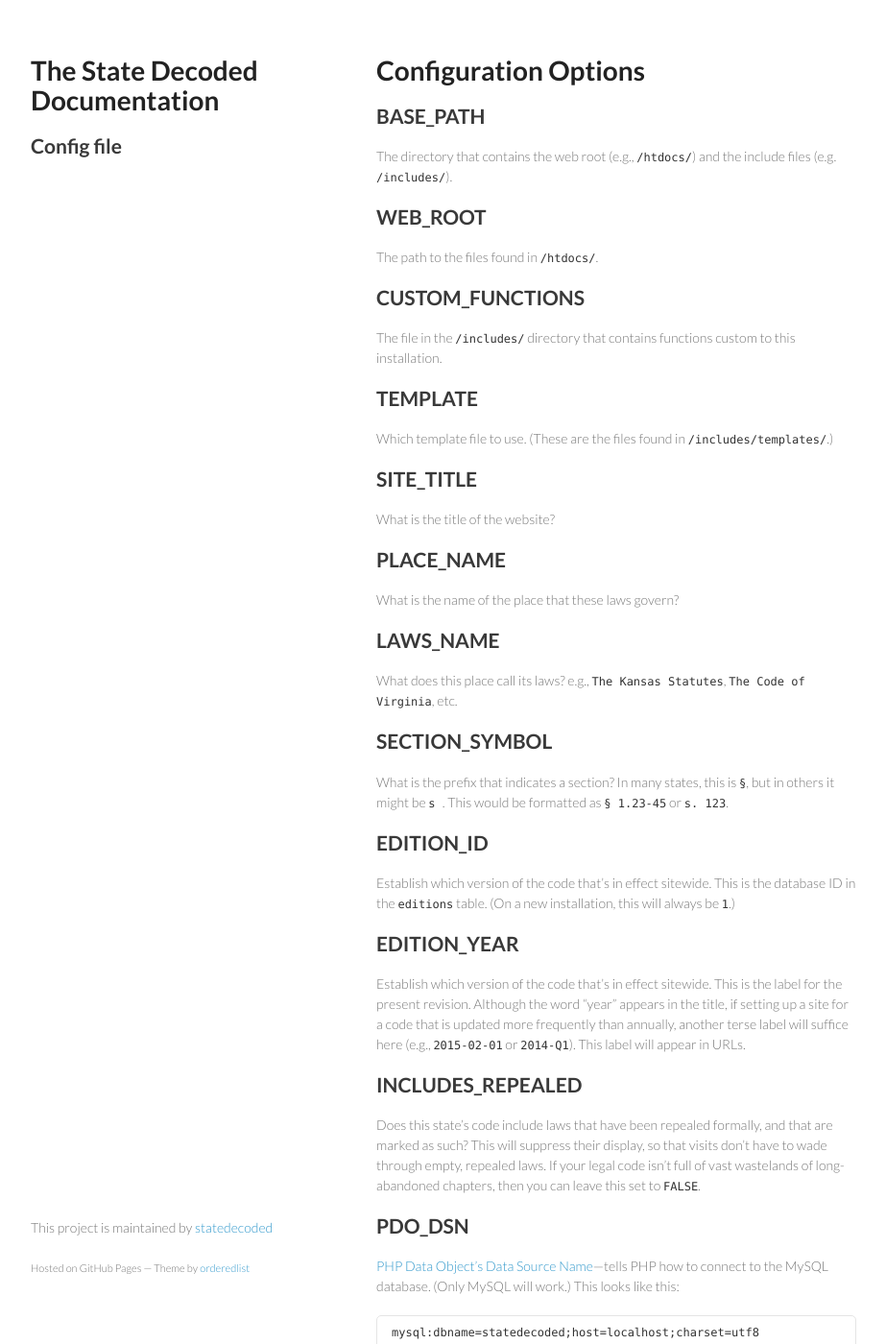
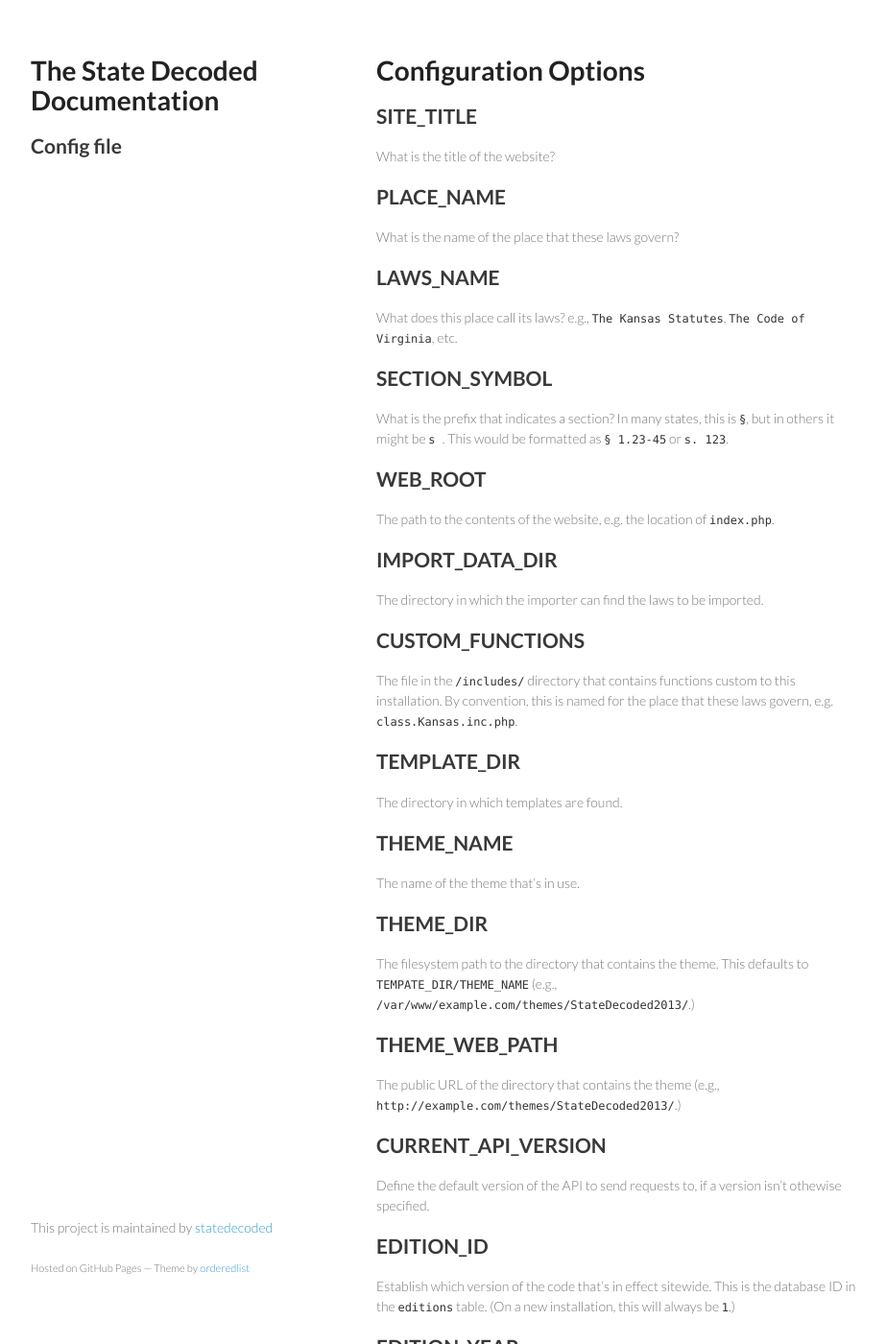
Before and after one commit to statedecoded/documentation, a Jekyll site: the page built from config.md, in a window 1280 px wide and 1400 px high. Shown: the whole window at 96% size, without its empty margins (178-1101 px from the left). Built offline with Jekyll 4.4.1, drawn with Linux system fonts in a browser that asks for light colours; some of the changed text lies outside the part shown.

Commit message:
Minor overhaul of docs to reflect minor overhaul of config options

```diff
--- a/config.md
+++ b/config.md
@@ -3,18 +3,6 @@ title: Config file
 layout: default
 ---
 # Configuration Options
-
-## BASE_PATH
-The directory that contains the web root (e.g., `/htdocs/`) and the include files (e.g. `/includes/`).
-
-## WEB_ROOT
-The path to the files found in `/htdocs/`.
-
-## CUSTOM_FUNCTIONS
-The file in the `/includes/` directory that contains functions custom to this installation.
-
-## TEMPLATE
-Which template file to use. (These are the files found in `/includes/templates/`.)
 
 ## SITE_TITLE
 What is the title of the website?
@@ -28,6 +16,30 @@ What does this place call its laws? e.g., `The Kansas Statutes`, `The Code of Vi
 ## SECTION_SYMBOL
 What is the prefix that indicates a section? In many states, this is `§`, but in others it might be `s `. This would be formatted as `§ 1.23-45` or `s. 123`.
 
+## WEB_ROOT
+The path to the contents of the website, e.g. the location of `index.php`.
+
+## IMPORT_DATA_DIR
+The directory in which the importer can find the laws to be imported.
+
+## CUSTOM_FUNCTIONS
+The file in the `/includes/` directory that contains functions custom to this installation. By convention, this is named for the place that these laws govern, e.g. `class.Kansas.inc.php`.
+
+## TEMPLATE_DIR
+The directory in which templates are found.
+
+## THEME_NAME
+The name of the theme that's in use.
+
+## THEME_DIR
+The filesystem path to the directory that contains the theme. This defaults to `TEMPATE_DIR/THEME_NAME` (e.g., `/var/www/example.com/themes/StateDecoded2013/`.)
+
+## THEME_WEB_PATH
+The public URL of the directory that contains the theme (e.g., `http://example.com/themes/StateDecoded2013/`.)
+
+## CURRENT_API_VERSION
+Define the default version of the API to send requests to, if a version isn't othewise specified.
+
 ## EDITION_ID
 Establish which version of the code that's in effect sitewide. This is the database ID in the `editions` table. (On a new installation, this will always be `1`.)
 
@@ -36,6 +48,9 @@ Establish which version of the code that's in effect sitewide. This is the label
 
 ## INCLUDES_REPEALED
 Does this state's code include laws that have been repealed formally, and that are marked as such? This will suppress their display, so that visits don't have to wade through empty, repealed laws. If your legal code isn't full of vast wastelands of long-abandoned chapters, then you can leave this set to `FALSE`.
+
+## LONG_LAW_URLS
+Should we use short URLs or long URLs for laws? Short URLs are the default (e.g., `http://example.com/12.3-45:67/`), but if laws have non-unique identifiers, then you'll need to use long URLs (e.g. `http://example.com/56/21/12.3-45:67/`), which are URLs that incorporate the hierarchical structures (e.g., laws, titles, parts, etc.) that contain each law.
 
 ## PDO_DSN
 [PHP Data Object's Data Source Name](http://php.net/manual/en/ref.pdo-mysql.connection.php)—tells PHP how to connect to the MySQL database. (Only MySQL will work.) This looks like this:
```
